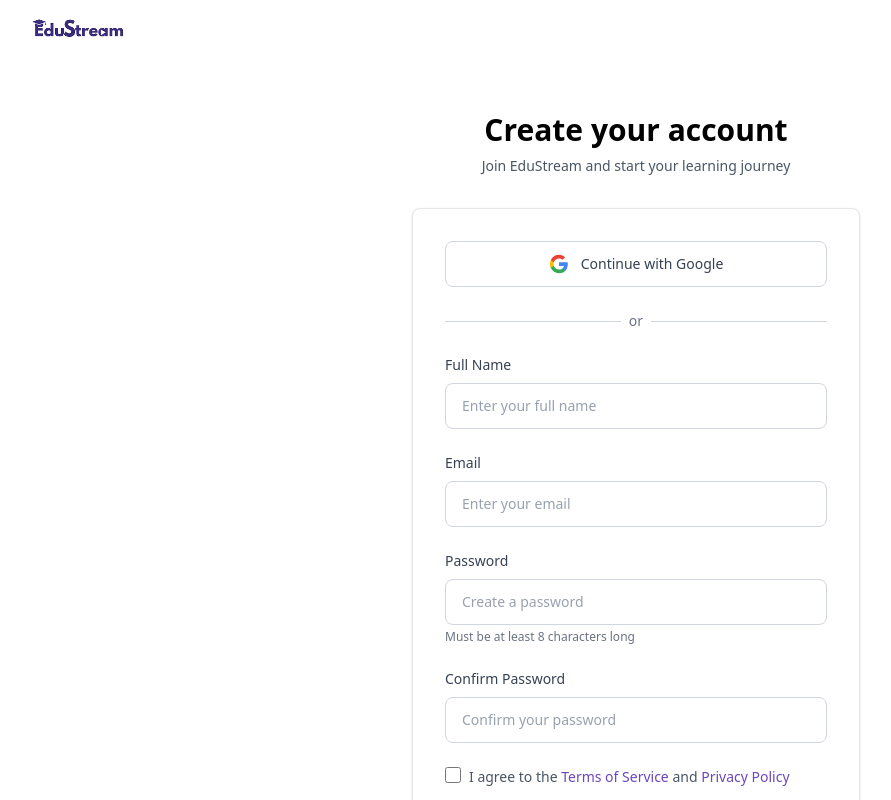
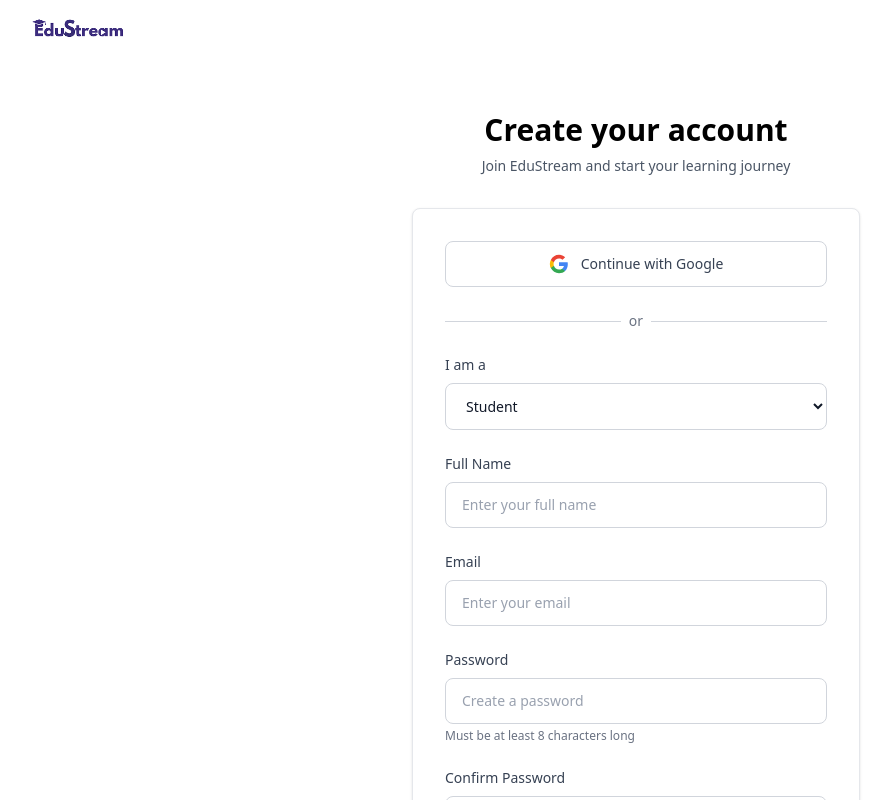
Before and after one commit to nafisreza/edustream, a Next.js app in the folder apps/web/: page /signup in a window 1280 px wide. Shown: the top 800 px of the page, without its empty margins (4-895 px from the left). Built offline with nearby package versions, Linux system fonts and the light colour scheme; no server answers.

Commit message:
chore(ui): integrate auth apis to frontend

```diff
--- a/apps/web/app/login/page.tsx
+++ b/apps/web/app/login/page.tsx
@@ -1,7 +1,61 @@
+'use client';
+
 import Link from "next/link";
 import Image from "next/image";
+import { useState } from "react";
+import { useRouter } from "next/navigation";
+import { toast } from "react-hot-toast";
+import { loginSchema } from "@edustream/types";
+import { authApi } from "@/lib/auth";
+import { useAuth } from "@/contexts/AuthContext";
 
 export default function LoginPage() {
+  const router = useRouter();
+  const { setUser } = useAuth();
+  const [isLoading, setIsLoading] = useState(false);
+  const [formData, setFormData] = useState({
+    email: "",
+    password: "",
+  });
+
+  const handleSubmit = async (e: React.FormEvent) => {
+    e.preventDefault();
+    setIsLoading(true);
+
+    try {
+      // Validate with Zod
+      const validatedData = loginSchema.parse(formData);
+
+      // Call API (cookie is set automatically by backend)
+      const response = await authApi.login(validatedData);
+
+      // Update user in context
+      setUser(response.user);
+
+      toast.success("Logged in successfully!");
+      router.push("/create");
+    } catch (error: any) {
+      if (error.name === 'ZodError') {
+        const firstError = error.errors[0];
+        toast.error(firstError.message);
+      } else if (error.response?.data?.error) {
+        toast.error(error.response.data.error);
+      } else {
+        toast.error("Failed to log in. Please try again.");
+      }
+    } finally {
+      setIsLoading(false);
+    }
+  };
+
+  const handleChange = (e: React.ChangeEvent<HTMLInputElement>) => {
+    const { name, value } = e.target;
+    setFormData(prev => ({
+      ...prev,
+      [name]: value
+    }));
+  };
+
   return (
     <div className="flex min-h-screen flex-col bg-white">
       {/* Header */}
@@ -32,7 +86,7 @@ export default function LoginPage() {
           </div>
 
           <div className="bg-white rounded-lg border border-gray-200 p-8 shadow-sm">
-            <form className="space-y-6" action="#" method="POST">
+            <form className="space-y-6" onSubmit={handleSubmit}>
               {/* Google Sign In Button */}
               <button
                 type="button"
@@ -88,6 +142,8 @@ export default function LoginPage() {
                   type="email"
                   autoComplete="email"
                   required
+                  value={formData.email}
+                  onChange={handleChange}
                   className="w-full rounded-lg border border-gray-300 bg-white px-4 py-3 text-sm text-gray-900 placeholder-gray-400 focus:border-[#6B46C1] focus:outline-none focus:ring-2 focus:ring-[#6B46C1] focus:ring-offset-2"
                   placeholder="Enter your email"
                 />
@@ -107,6 +163,8 @@ export default function LoginPage() {
                   type="password"
                   autoComplete="current-password"
                   required
+                  value={formData.password}
+                  onChange={handleChange}
                   className="w-full rounded-lg border border-gray-300 bg-white px-4 py-3 text-sm text-gray-900 placeholder-gray-400 focus:border-[#6B46C1] focus:outline-none focus:ring-2 focus:ring-[#6B46C1] focus:ring-offset-2"
                   placeholder="Enter your password"
                 />
@@ -125,9 +183,10 @@ export default function LoginPage() {
               {/* Submit Button */}
               <button
                 type="submit"
-                className="w-full rounded-lg bg-[#6B46C1] px-4 py-3 text-sm font-semibold text-white transition-colors hover:bg-[#5B21B6] focus:outline-none focus:ring-2 focus:ring-[#6B46C1] focus:ring-offset-2"
+                disabled={isLoading}
+                className="w-full rounded-lg bg-[#6B46C1] px-4 py-3 text-sm font-semibold text-white transition-colors hover:bg-[#5B21B6] focus:outline-none focus:ring-2 focus:ring-[#6B46C1] focus:ring-offset-2 disabled:bg-gray-400 disabled:cursor-not-allowed"
               >
-                Log In
+                {isLoading ? "Logging In..." : "Log In"}
               </button>
             </form>
 
--- a/apps/web/app/signup/page.tsx
+++ b/apps/web/app/signup/page.tsx
@@ -1,7 +1,81 @@
+'use client';
+
 import Link from "next/link";
 import Image from "next/image";
+import { useState } from "react";
+import { useRouter } from "next/navigation";
+import { toast } from "react-hot-toast";
+import { registerSchema } from "@edustream/types";
+import { authApi } from "@/lib/auth";
+import { useAuth } from "@/contexts/AuthContext";
 
 export default function SignupPage() {
+  const router = useRouter();
+  const { setUser } = useAuth();
+  const [isLoading, setIsLoading] = useState(false);
+  const [formData, setFormData] = useState({
+    name: "",
+    email: "",
+    password: "",
+    confirmPassword: "",
+    role: "student" as "teacher" | "student",
+    agreeToTerms: false,
+  });
+
+  const handleSubmit = async (e: React.FormEvent) => {
+    e.preventDefault();
+
+    if (formData.password !== formData.confirmPassword) {
+      toast.error("Passwords do not match");
+      return;
+    }
+
+    if (!formData.agreeToTerms) {
+      toast.error("Please agree to the Terms of Service and Privacy Policy");
+      return;
+    }
+
+    setIsLoading(true);
+
+    try {
+      // Validate with Zod
+      const validatedData = registerSchema.parse({
+        name: formData.name,
+        email: formData.email,
+        password: formData.password,
+        role: formData.role,
+      });
+
+      // Call API (cookie is set automatically by backend)
+      const response = await authApi.register(validatedData);
+
+      // Update user in context
+      setUser(response.user);
+
+      toast.success("Account created successfully!");
+      router.push("/create");
+    } catch (error: any) {
+      if (error.name === 'ZodError') {
+        const firstError = error.errors[0];
+        toast.error(firstError.message);
+      } else if (error.response?.data?.error) {
+        toast.error(error.response.data.error);
+      } else {
+        toast.error("Failed to create account. Please try again.");
+      }
+    } finally {
+      setIsLoading(false);
+    }
+  };
+
+  const handleChange = (e: React.ChangeEvent<HTMLInputElement | HTMLSelectElement>) => {
+    const { name, value, type } = e.target;
+    setFormData(prev => ({
+      ...prev,
+      [name]: type === 'checkbox' ? (e.target as HTMLInputElement).checked : value
+    }));
+  };
+
   return (
     <div className="flex min-h-screen flex-col bg-white">
       {/* Header */}
@@ -32,7 +106,7 @@ export default function SignupPage() {
           </div>
 
           <div className="bg-white rounded-lg border border-gray-200 p-8 shadow-sm">
-            <form className="space-y-6" action="#" method="POST">
+            <form className="space-y-6" onSubmit={handleSubmit}>
               {/* Google Sign Up Button */}
               <button
                 type="button"
@@ -74,6 +148,26 @@ export default function SignupPage() {
                 </div>
               </div>
 
+              {/* Role Selection */}
+              <div>
+                <label
+                  htmlFor="role"
+                  className="block text-sm font-medium text-gray-700 mb-2"
+                >
+                  I am a
+                </label>
+                <select
+                  id="role"
+                  name="role"
+                  value={formData.role}
+                  onChange={handleChange}
+                  className="w-full rounded-lg border border-gray-300 bg-white px-4 py-3 text-sm text-gray-900 focus:border-[#6B46C1] focus:outline-none focus:ring-2 focus:ring-[#6B46C1] focus:ring-offset-2"
+                >
+                  <option value="student">Student</option>
+                  <option value="teacher">Teacher</option>
+                </select>
+              </div>
+
               {/* Name Input */}
               <div>
                 <label
@@ -88,6 +182,8 @@ export default function SignupPage() {
                   type="text"
                   autoComplete="name"
                   required
+                  value={formData.name}
+                  onChange={handleChange}
                   className="w-full rounded-lg border border-gray-300 bg-white px-4 py-3 text-sm text-gray-900 placeholder-gray-400 focus:border-[#6B46C1] focus:outline-none focus:ring-2 focus:ring-[#6B46C1] focus:ring-offset-2"
                   placeholder="Enter your full name"
                 />
@@ -107,6 +203,8 @@ export default function SignupPage() {
                   type="email"
                   autoComplete="email"
                   required
+                  value={formData.email}
+                  onChange={handleChange}
                   className="w-full rounded-lg border border-gray-300 bg-white px-4 py-3 text-sm text-gray-900 placeholder-gray-400 focus:border-[#6B46C1] focus:outline-none focus:ring-2 focus:ring-[#6B46C1] focus:ring-offset-2"
                   placeholder="Enter your email"
                 />
@@ -126,6 +224,8 @@ export default function SignupPage() {
                   type="password"
                   autoComplete="new-password"
                   required
+                  value={formData.password}
+                  onChange={handleChange}
                   className="w-full rounded-lg border border-gray-300 bg-white px-4 py-3 text-sm text-gray-900 placeholder-gray-400 focus:border-[#6B46C1] focus:outline-none focus:ring-2 focus:ring-[#6B46C1] focus:ring-offset-2"
                   placeholder="Create a password"
                 />
@@ -148,6 +248,8 @@ export default function SignupPage() {
                   type="password"
                   autoComplete="new-password"
                   required
+                  value={formData.confirmPassword}
+                  onChange={handleChange}
                   className="w-full rounded-lg border border-gray-300 bg-white px-4 py-3 text-sm text-gray-900 placeholder-gray-400 focus:border-[#6B46C1] focus:outline-none focus:ring-2 focus:ring-[#6B46C1] focus:ring-offset-2"
                   placeholder="Confirm your password"
                 />
@@ -156,13 +258,15 @@ export default function SignupPage() {
               {/* Terms and Conditions */}
               <div className="flex items-start">
                 <input
-                  id="terms"
-                  name="terms"
+                  id="agreeToTerms"
+                  name="agreeToTerms"
                   type="checkbox"
                   required
+                  checked={formData.agreeToTerms}
+                  onChange={handleChange}
                   className="h-4 w-4 rounded border-gray-300 text-[#6B46C1] focus:ring-[#6B46C1]"
                 />
-                <label htmlFor="terms" className="ml-2 text-sm text-gray-600">
+                <label htmlFor="agreeToTerms" className="ml-2 text-sm text-gray-600">
                   I agree to the{" "}
                   <Link
                     href="/terms"
@@ -183,9 +287,10 @@ export default function SignupPage() {
               {/* Submit Button */}
               <button
                 type="submit"
-                className="w-full rounded-lg bg-[#6B46C1] px-4 py-3 text-sm font-semibold text-white transition-colors hover:bg-[#5B21B6] focus:outline-none focus:ring-2 focus:ring-[#6B46C1] focus:ring-offset-2"
+                disabled={isLoading}
+                className="w-full rounded-lg bg-[#6B46C1] px-4 py-3 text-sm font-semibold text-white transition-colors hover:bg-[#5B21B6] focus:outline-none focus:ring-2 focus:ring-[#6B46C1] focus:ring-offset-2 disabled:bg-gray-400 disabled:cursor-not-allowed"
               >
-                Sign Up
+                {isLoading ? "Creating Account..." : "Sign Up"}
               </button>
             </form>
 
--- a/apps/web/package.json
+++ b/apps/web/package.json
@@ -11,13 +11,16 @@
     "check-types": "next typegen && tsc --noEmit"
   },
   "dependencies": {
+    "@edustream/types": "file:../../packages/types",
     "@repo/ui": "*",
+    "axios": "^1.13.2",
     "class-variance-authority": "^0.7.1",
     "clsx": "^2.1.1",
     "lucide-react": "^0.562.0",
     "next": "16.1.0",
     "react": "^19.2.0",
     "react-dom": "^19.2.0",
+    "react-hot-toast": "^2.6.0",
     "tailwind-merge": "^3.4.0"
   },
   "devDependencies": {
```
Also changed, not shown: 1 other file (tests, documents, lock files or other folders).
